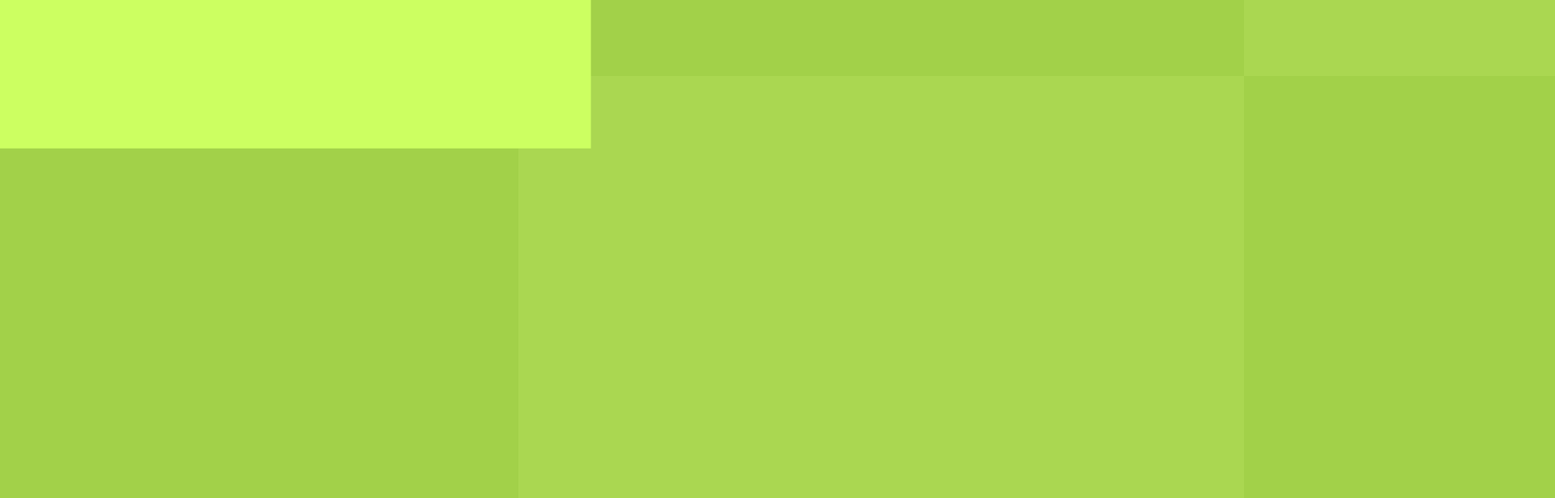
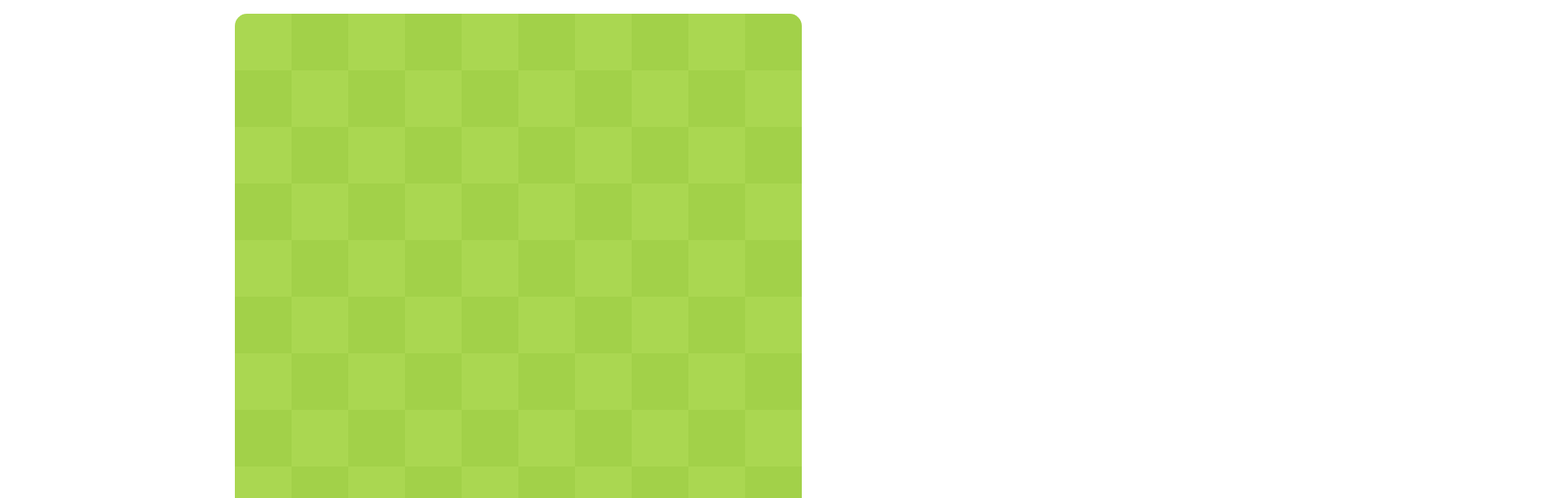
Before and after one commit to sb2bg/next-minesweeper, a Next.js app: page / in a window 1280 px wide. Shown: the top 616 px of the page at 81% size, 1920 px wide, since content can reach past the window. Built offline with nearby package versions, Linux system fonts and the light colour scheme.

Commit message:
Change back to 35px temp

```diff
--- a/styles/Minesweeper.module.css
+++ b/styles/Minesweeper.module.css
@@ -5,7 +5,7 @@
   justify-content: center;
   align-items: center;
   cursor: pointer;
-  padding: 35vw;
+  padding: 35px;
   max-width: 10px;
   max-height: 10px;
   font-size: 28px;
```
